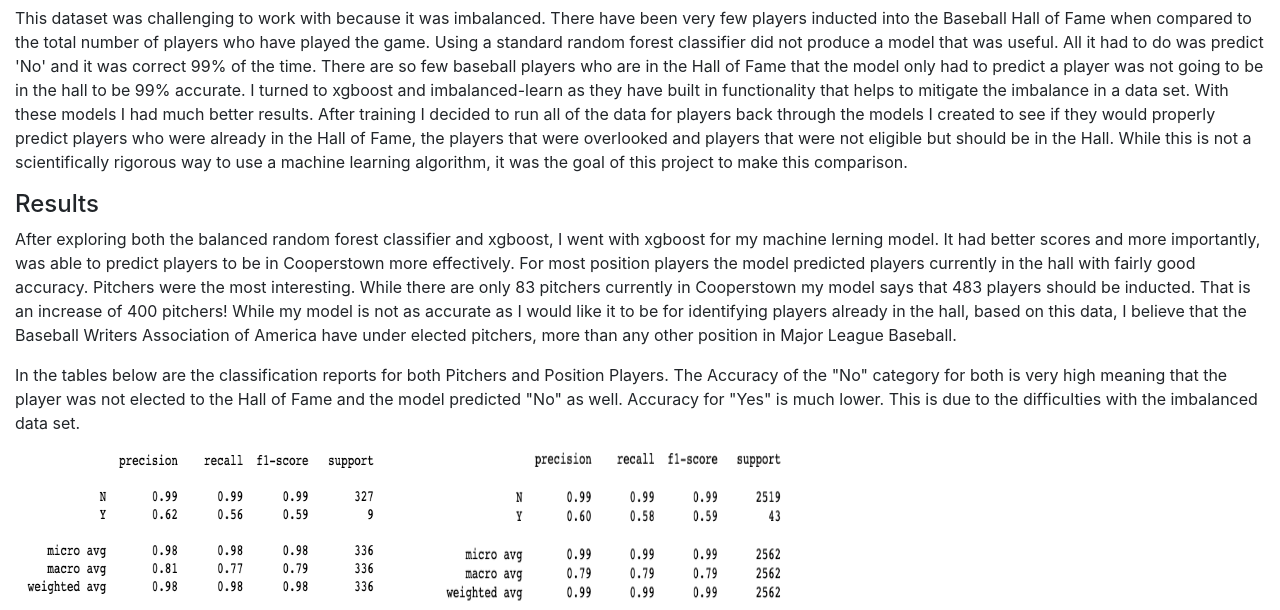
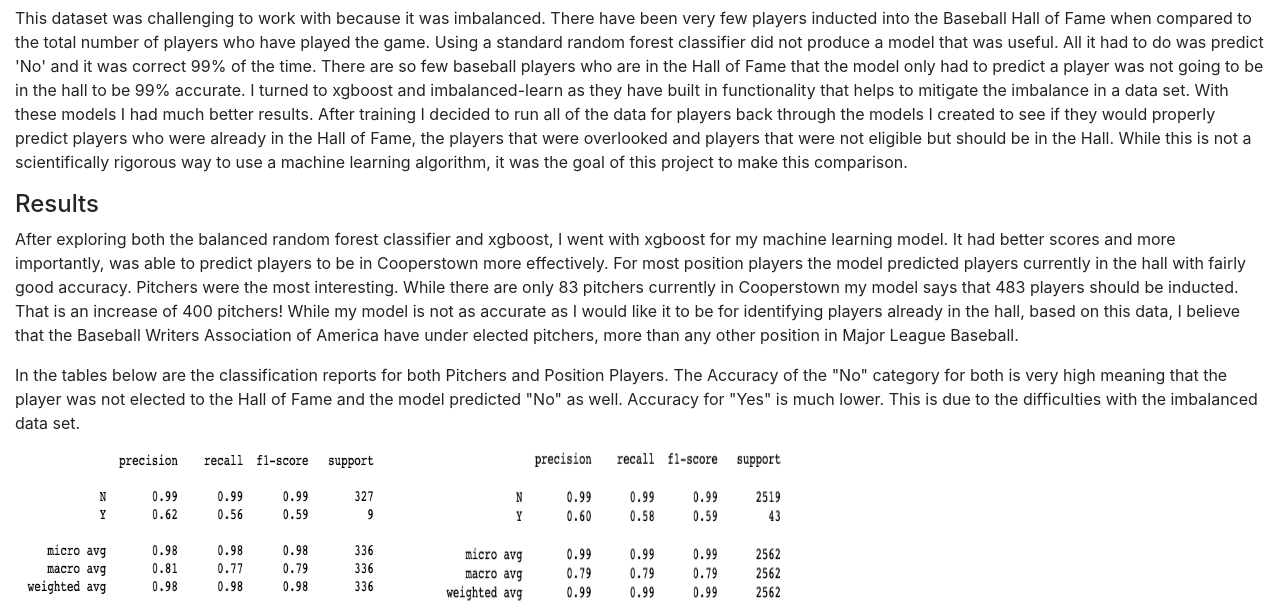
Before and after one commit to cmarche2ti/mlb-hall-of-fame, a Flask app: page /methodology in a window 1280 px wide. Shown: the part 614-1224 px from the top of the page. Run offline with Flask 2, Linux system fonts and the light colour scheme; data that the repository does not hold is empty; some libraries are stand-ins or nearby versions.

Commit message:
fixed typos

```diff
--- a/templates/mlb-hall.html
+++ b/templates/mlb-hall.html
@@ -35,7 +35,7 @@
       <h5 class="card-title">Use the Navigation Menu Below to See the Results of the Analysis</h5>
       <!-- <h6 class="card-subtitle mb-2 text-muted">Choose a position above to see the analysis.</h6> -->
       <p class="card-text">The site shows players who have already been elected to the Major League Baseball Hall
-        of Fame by default. Choosing a position shows how machine learning might choose the players in Cooperstown.
+        of Fame by default. Choosing a position shows how a machine learning might choose the players in Cooperstown.
       </p>
       <!-- <a href=".default-metrics-pitcher" class="card-link">Go to Pitchers Table</a> -->
       <!-- <a href="#" class="card-link">Another link</a> -->
--- a/templates/mlb-hof-methodology.html
+++ b/templates/mlb-hof-methodology.html
@@ -77,7 +77,7 @@
           scientifically rigorous way to use a machine learning algorithm, it was the goal of this project to make this comparison.
         </p>
         <h4>Results</h4>
-        <p>After exploring both the balanced random forest classifier and xgboost, I went with xgboost for my machine lerning model. It had better scores and
+        <p>After exploring both the balanced random forest classifier and xgboost, I went with xgboost for my machine learning model. It had better scores and
           more importantly, was able to predict players to be in Cooperstown more effectively. For most position players the model predicted players currently in
           the hall with fairly good accuracy.  Pitchers were the most interesting.  While there are only 83 pitchers currently in Cooperstown my model says that
           483 players should be inducted.  That is an increase of 400 pitchers!  While my model is not as accurate as I would like it to be for identifying players
```
